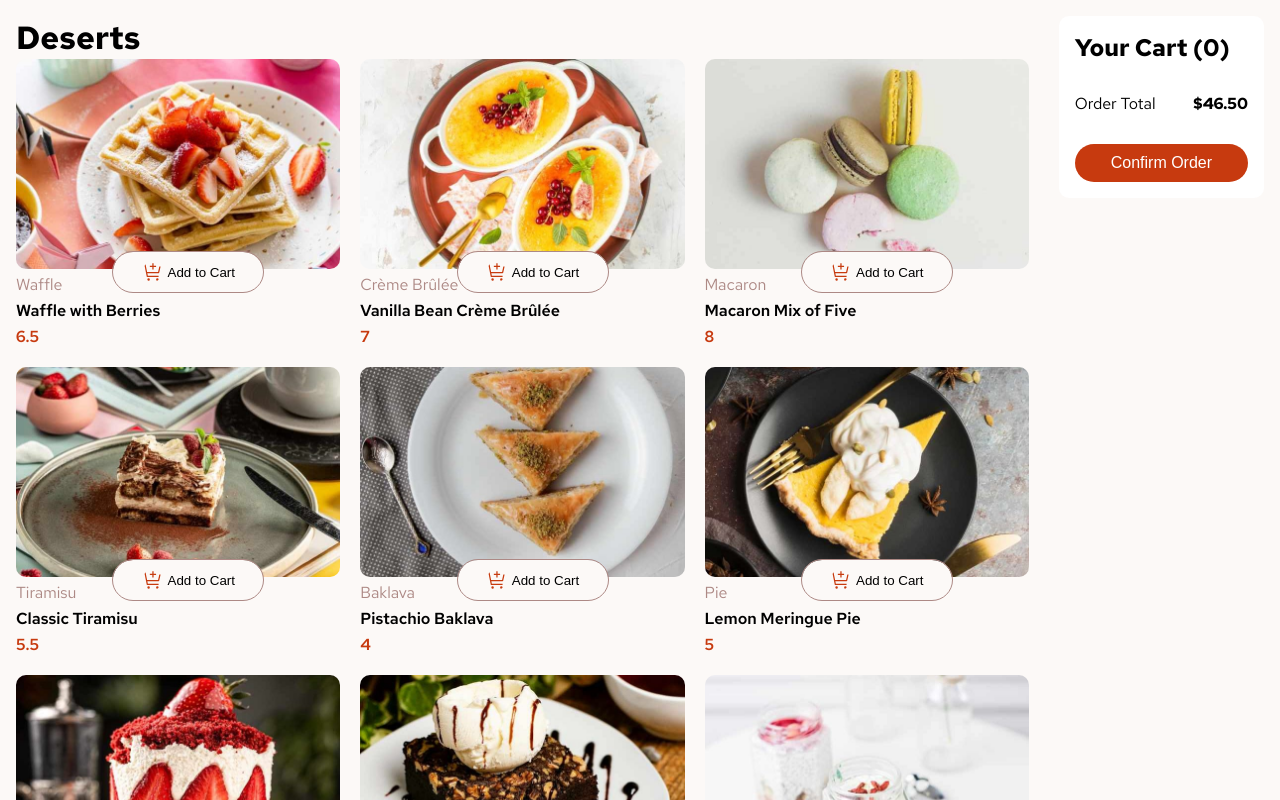
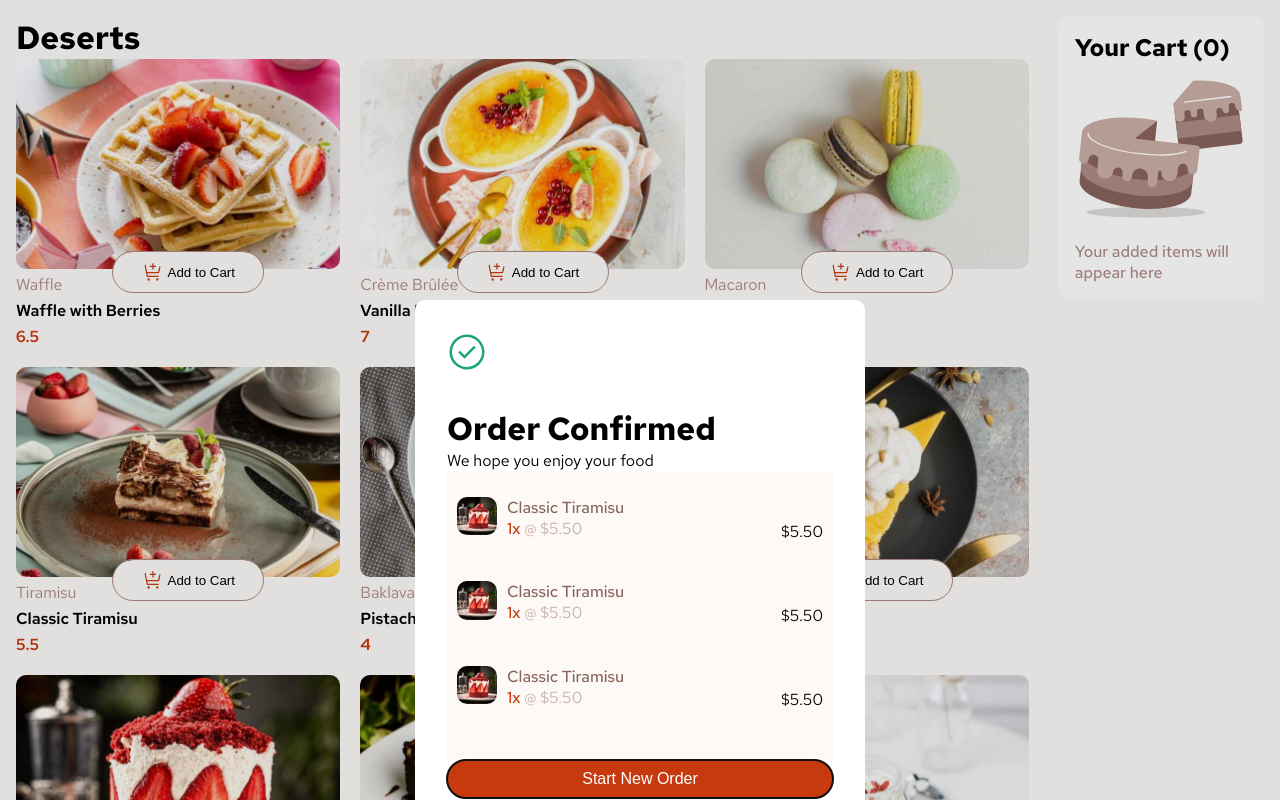
Before and after one commit to mukwende2000/product-list-fem, a React (Vite) app: page / in a window 1280 px wide. Shown: the top 800 px of the page. Built offline with nearby package versions, Linux system fonts and the light colour scheme.

Commit message:
Add: modal and empty cart UI

```diff
--- a/src/App.jsx
+++ b/src/App.jsx
@@ -3,6 +3,7 @@ import Cart from './components/Cart'
 import { useState } from 'react'
 import CartContext from './context/CartContext'
 import ProductList from './components/ProductList'
+import Checkout from './components/Checkout'
 
 function App() {
   const [cart, setCart] = useState([])
@@ -11,6 +12,7 @@ function App() {
 
       <main className={classes.main}>
         <div>
+          <Checkout />
           <ProductList />
         </div>
         <Cart />
--- a/src/components/Cart.jsx
+++ b/src/components/Cart.jsx
@@ -2,20 +2,25 @@ import { useContext } from 'react'
 import classes from './Cart.module.css'
 import CartItem from './CartItem'
 import CartContext from '../context/CartContext'
+import illustrationEmptyCart from '../assets/images/illustration-empty-cart.svg'
 
 
 function Cart() {
     const state = useContext(CartContext)
+
     const handleClick = (id) => {
-        console.log(id)
-
         const filterCart = state.cart.filter((item) => item.product.id !== id)
         state.setCart(filterCart)
+    }
+
+    const totalOrder = () => {
+
     }
     return (
         <div className={classes.cart}>
             <h2>Your Cart ({state.cart.length})</h2>
-            <ul>
+            {state.cart.length ?
+                < ul >
                     {
                         state.cart.map((item) => {
                             return <CartItem
@@ -29,15 +34,21 @@ function Cart() {
                             />
                         })
                     }
-            </ul>
-            <div className={classes.totalOrder}>
+                </ul> :
+                <img src={illustrationEmptyCart} alt="empty cart illustration" />
+            }
+            {state.cart.length ?
+                <><div className={classes.totalOrder}>
                     <p>Order Total</p>
                     <p>$46.50</p>
                 </div>
                     <button className={classes.confirmBtn}>
                         Confirm Order
                     </button>
-        </div>
+                </> :
+                <p className={classes.emptyCartText}>Your added items will appear here</p>
+            }
+        </div >
     )
 }
 export default Cart
--- a/src/components/Cart.module.css
+++ b/src/components/Cart.module.css
@@ -24,3 +24,12 @@
     padding-block: 10px;
     font-size: 1rem;
 }
+
+.emptyCartText {
+    color: var(--color-rose-400);
+    font-weight: 500;
+}
+
+img {
+    width: 150px;
+}
--- /dev/null
+++ b/src/components/Checkout.jsx
@@ -0,0 +1,37 @@
+import { useContext, useEffect, useRef } from 'react'
+import classes from './Checkout.module.css'
+import { FaCheckCircle } from 'react-icons/fa'
+import checkmark from '../assets/images/icon-order-confirmed.svg'
+import OrderItem from './OrderItem'
+import CartContext from '../context/CartContext'
+
+function Checkout() {
+    const dialogRef = useRef()
+    const state = useContext(CartContext)
+
+    useEffect(() => {
+        dialogRef.current.showModal()
+    })
+
+    const cartItems = state.cart
+    console.log(cartItems)
+    return (
+        // <div className={classes.modal}>
+        // </div>
+
+        <dialog className={classes.modal} ref={dialogRef}>
+            <img src={checkmark} alt="" />
+            <h1>Order Confirmed</h1>
+            <p>We hope you enjoy your food</p>
+            <ul>
+                <OrderItem />
+                <OrderItem />
+                <OrderItem />
+            </ul>
+            <button>Start New Order</button>
+
+        </dialog>
+    )
+}
+
+export default Checkout
--- /dev/null
+++ b/src/components/Checkout.module.css
@@ -0,0 +1,28 @@
+.modal {
+    margin: 300px auto;
+    border: none;
+    border-radius: 10px;
+    padding: 32px;
+
+    width: 450px;
+}
+
+.modal ul {
+    background-color: var(--color-rose-50);
+    padding: 10px;
+}
+
+.modal img {
+    width: 40px;
+    margin-bottom: 30px;
+}
+
+.modal button {
+    width: 100%;
+    border: none;
+    border-radius: 20px;
+    padding: 10px;
+    background-color: var(--color-red);
+    color: var(--color-white);
+    font-size: 1rem;
+}
--- /dev/null
+++ b/src/components/OrderItem.jsx
@@ -0,0 +1,18 @@
+import classes from './OrderItem.module.css'
+import cakeThumbnail from '/image-cake-thumbnail.jpg'
+function OrderItem() {
+    return (
+        <li className={classes.orderItem}>
+            <div className={classes.leftSide}>
+                <img src={cakeThumbnail} alt="" />
+                <div>
+                    <p className={classes.name}>Classic Tiramisu</p>
+                    <p><span className={classes.quantity}>1x</span> <span className={classes.price}>@ $5.50</span></p>
+                </div>
+            </div>
+            <p className={classes.totalPrice}>$5.50</p>
+        </li>
+    )
+}
+
+export default OrderItem
--- /dev/null
+++ b/src/components/OrderItem.module.css
@@ -0,0 +1,29 @@
+.orderItem {
+    display: flex;
+    justify-content: space-between;
+    align-items: center;
+    margin: 16px 0;
+}
+
+.leftSide {
+    display: flex;
+    gap: 10px;
+}
+
+.name {
+    font-weight: 500;
+    color: var(--color-rose-500);
+}
+
+.quantity {
+    font-weight: 500;
+    color: var(--color-red);
+}
+
+.price {
+    color: var(--color-rose-300);
+}
+
+.totalPrice {
+    font-weight: 400;
+}
--- a/src/components/ProductCard.jsx
+++ b/src/components/ProductCard.jsx
@@ -3,7 +3,18 @@ import classes from './ProductCard.module.css'
 import { useContext } from 'react'
 import CartContext from '../context/CartContext'
 
-function ProductCard({ category, name, price, dkImage, mobileImage, onProductClick, inCart, quantity }) {
+function ProductCard({
+    category,
+    name,
+    price,
+    dkImage,
+    mobileImage,
+    onProductClick,
+    inCart,
+    quantity,
+    onIncreaseBtnClick,
+    onDecreaseBtnClick }) {
+
     const state = useContext(CartContext)
     // console.log(inCart)
 
@@ -15,9 +26,9 @@ function ProductCard({ category, name, price, dkImage, mobileImage, onProductCli
             </picture>
 
             {inCart ? <div className={classes.incrementBtn}>
-                <button>+</button>
+                <button className={classes.decrementBtn} disabled={quantity < 2} onClick={onDecreaseBtnClick}>-</button>
                 <span>{quantity}</span>
-                <button>-</button>
+                <button onClick={onIncreaseBtnClick}>+</button>
             </div> :
 
                 <button onClick={onProductClick} className={classes.cartBtn}>
--- a/src/components/ProductCard.module.css
+++ b/src/components/ProductCard.module.css
@@ -76,3 +76,7 @@ img {
     color: var(--color-red);
     font-weight: 600;
 }
+
+.decrementBtn:disabled {
+    color: gray;
+}
--- a/src/components/ProductList.jsx
+++ b/src/components/ProductList.jsx
@@ -19,6 +19,22 @@ function ProductList() {
 
         state.setCart([...state.cart, { product, quantity: 1 }])
     }
+
+    const handleIncrement = (id) => {
+        const newCart = state.cart.map(item => {
+            return item.product.id === id ? { ...item, quantity: item.quantity + 1 } : item
+        })
+
+        state.setCart(newCart)
+    }
+
+    const handleDecrement = (id) => {
+        const newCart = state.cart.map(item => {
+            return item.product.id === id ? { ...item, quantity: item.quantity - 1 } : item
+        })
+
+        state.setCart(newCart)
+    }
     return (
         <>
             <h1>Deserts</h1>
@@ -26,12 +42,10 @@ function ProductList() {
                 {products.map((product, index, arr) => {
                     const cartItem = state.cart.find(item => item.product.id === product.id)
                     // const quantity = cartItem?.quantity ?? 0
-                    const quantity = cartItem ? cartItem.quantity : 0
-
                     return <ProductCard
                         key={product.id}
                         inCart={state.cart.some(el => el.product.id === product.id)}
-                        quantity={quantity}
+                        quantity={cartItem ? cartItem.quantity : 0}
                         id={product.id}
                         dkImage={product.image.desktop}
                         mobileImage={product.image.mobile}
@@ -39,6 +53,8 @@ function ProductList() {
                         category={product.category}
                         price={product.price}
                         onProductClick={() => handleClick(product.id)}
+                        onIncreaseBtnClick={() => handleIncrement(product.id)}
+                        onDecreaseBtnClick={() => handleDecrement(product.id)}
                     />
                 })}
             </ul>
```
Lines whose indentation alone changed are shown as unchanged.
